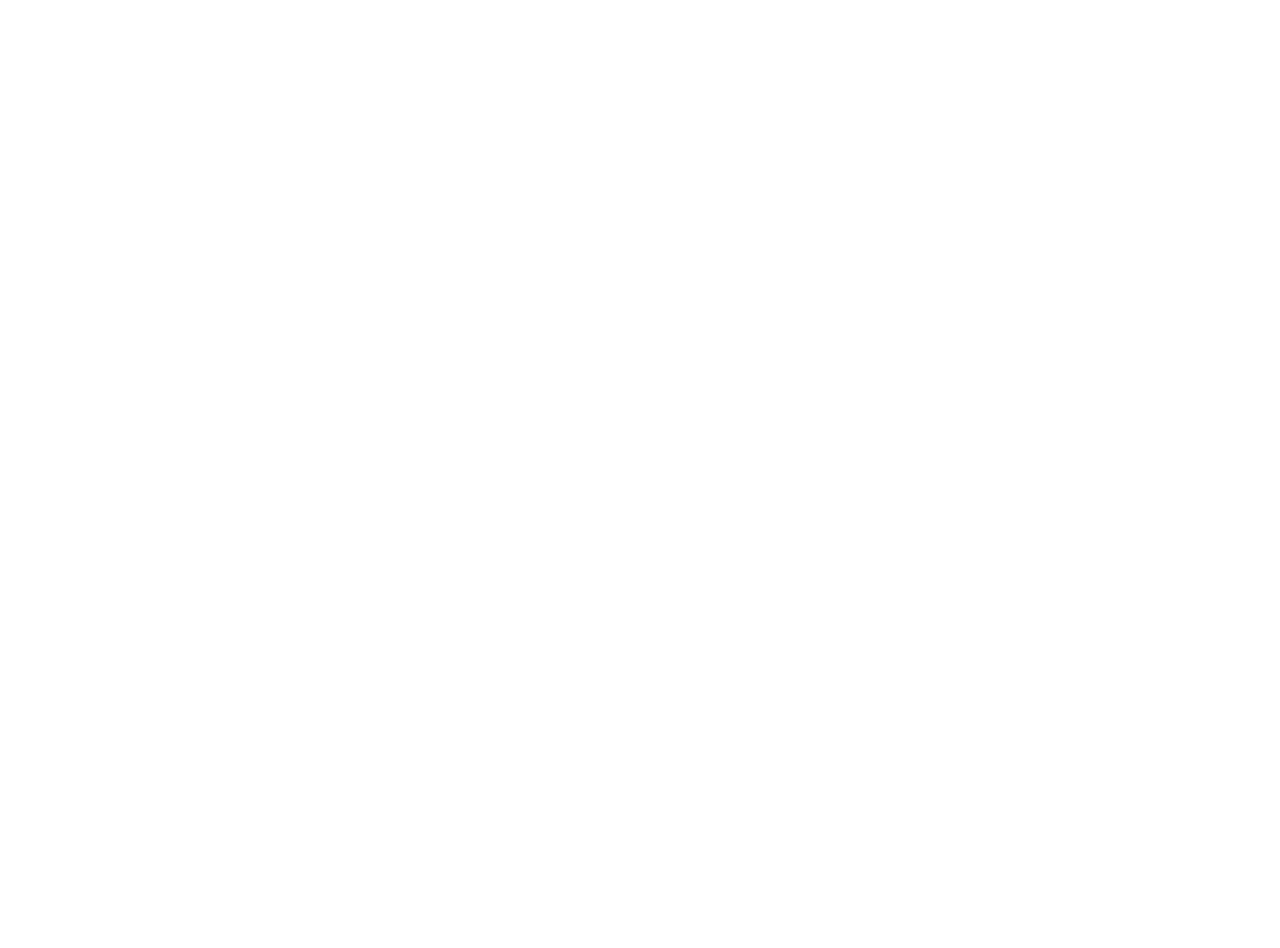
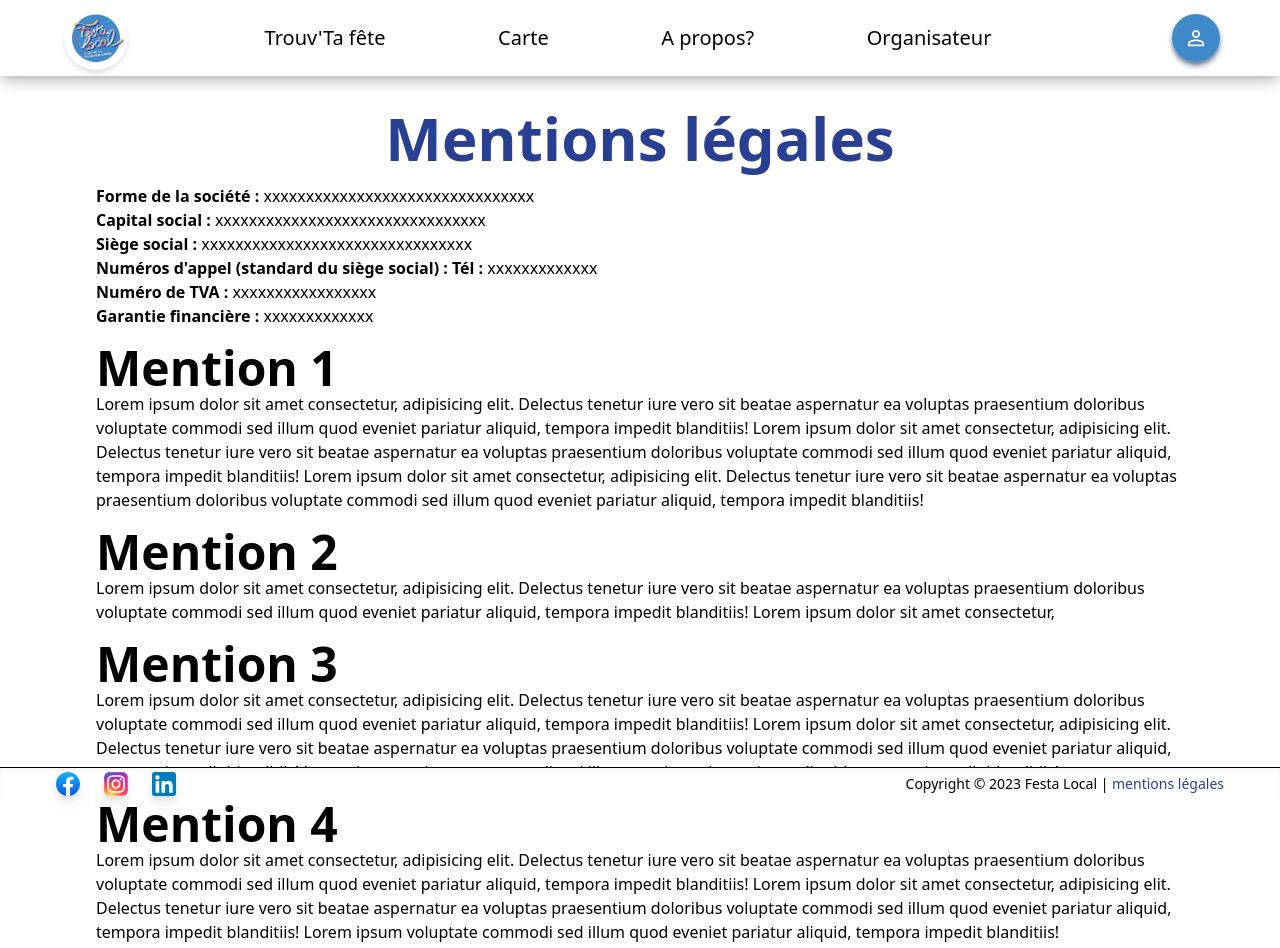
Before and after one commit to festalocal/Website, a React (Vite) app: page /mentions_legales in a window 1280 px wide. Before the commit this address had no page. Shown: the top 948 px of the page. Before the commit the page ends 800 px from the top, so only its background shows below. Built offline with nearby package versions, Linux system fonts and the light colour scheme.

Commit message:
Ajout des pages temporaires et amelioration UI

```diff
--- a/src/App.tsx
+++ b/src/App.tsx
@@ -1,6 +1,8 @@
 // Router import
 import { Route, Routes } from "react-router-dom";
 import { Suspense, lazy } from "react";
+import UnderWork from "./pages/UnderWork";
+import LegalNotice from "./pages/LegalNotice";
 // Web app pages imports
 const Home = lazy(() => import("./pages/Home"));
 const FestivalsCatalogue = lazy(() => import("./pages/FestivalsCatalogue"));
@@ -14,6 +16,11 @@
           <Route path="/" element={<Home />} />
           <Route path="/fetes" element={<FestivalsCatalogue />} />
           <Route path="/fetes/:id" element={<FestivalDetails />} />
+          <Route path="/carte" element={<UnderWork />} />
+          <Route path="/about" element={<UnderWork />} />
+          <Route path="/organisateur" element={<UnderWork />} />
+          <Route path="/login" element={<UnderWork />} />
+          <Route path="/mentions_legales" element={<LegalNotice />} />
         </Routes>
       </Suspense>
     </>
--- a/src/components/FindFestivalButton.tsx
+++ b/src/components/FindFestivalButton.tsx
@@ -8,11 +8,9 @@
   return (
     <>
       <Link to="/fetes">
-        <button className="flex flex-row px-8 py-5 bg-festa-pink hover:bg-festa-light-blue rounded-full drop-shadow-lg">
+        <button className="flex flex-row px-8 py-5 bg-festa-dark-blue hover:bg-festa-light-blue rounded-full drop-shadow-lg">
           <p className="px-4 text-white text-base">trouv'Ta fête</p>
-          <span className="material-symbols-outlined">
-            search
-          </span>
+          <span className="material-symbols-outlined">search</span>
         </button>
       </Link>
     </>
--- a/src/components/Footer.tsx
+++ b/src/components/Footer.tsx
@@ -3,9 +3,10 @@
  * IT contains the links to different social networks
  * and links to the legal notice.
  * Static stateless component.
- * FOR NOW NOT RESPONSIVE.
  * @returns
  */
+
+import { NavLink } from "react-router-dom";
 
 /**
  * Props interface that takes the links
@@ -24,14 +25,14 @@
 function Footer({ fb_link, insta_link, lkd_link }: Props) {
   return (
     <>
-      <footer className="z-20 absolute md:fixed md:bottom-0 flex flex-row px-2 sm:px-4 md:px-14 py-1 w-full shadow-inner justify-between items-center bg-white border-black border-t-[1px]">
+      <footer className="z-20 absolute md:fixed md:bottom-0 flex flex-col gap-2 sm:flex-row px-2 sm:px-4 md:px-14 py-2 sm:py-1 w-full shadow-inner justify-between items-center bg-white border-black border-t-[1px]">
         {/* Social network icon links container */}
         <div>
-          <ul className="flex flex-row">
+          <ul className="flex flex-row gap-2">
             <li>
               <a href={fb_link}>
                 <img
-                  className="max-h-4 md:max-h-6 drop-shadow-lg"
+                  className="max-h-6 sm:max-h-4 md:max-h-6 drop-shadow-lg"
                   src="/facebook_logo.svg"
                   alt="Icone Facebook pour le lien de la page Festa Local"
                 ></img>
@@ -40,7 +41,7 @@
             <li className="ml-2 md:ml-4">
               <a href={insta_link}>
                 <img
-                  className="max-h-4 md:max-h-6 drop-shadow-lg"
+                  className="max-h-6 sm:max-h-4 md:max-h-6 drop-shadow-lg"
                   src="/instagram_logo.svg"
                   alt="Icone Instagram pour le lien de la page Festa Local"
                 ></img>
@@ -49,7 +50,7 @@
             <li className="ml-2 md:ml-4">
               <a href={lkd_link}>
                 <img
-                  className="max-h-4 md:max-h-6 drop-shadow-lg"
+                  className="max-h-6 sm:max-h-4 md:max-h-6 drop-shadow-lg"
                   src="/linkedin_logo.svg"
                   alt="Icone Linkedin pour le lien de la page Festa Local"
                 ></img>
@@ -61,12 +62,12 @@
         <div>
           <p className="font-light text-xs md:text-sm">
             Copyright &copy; 2023 Festa Local |{" "}
-            <a
-              className="text-festa-blue hover:festa-dark-blue hover:underline"
-              href="#"
+            <NavLink
+              className="text-festa-dark-blue hover:festa-dark-blue hover:underline"
+              to="/mentions_legales"
             >
               mentions légales
-            </a>
+            </NavLink>
           </p>
         </div>
       </footer>
--- a/src/components/Navbar.tsx
+++ b/src/components/Navbar.tsx
@@ -101,12 +101,17 @@
             </li>
           </ul>
         </div>
+
         {/* Profile buttons section container for full container*/}
-        <button className="hidden md:flex md:items-center md:justify-between rounded-full m-1 shadow-md shadow-slate-500">
+        <NavLink
+          to="/login"
+          className="hidden md:flex md:items-center md:justify-between rounded-full m-1 shadow-md shadow-slate-500"
+        >
           <span className="material-symbols-outlined rounded-full bg-festa-blue p-3 text-white my-auto hover:bg-festa-dark-blue">
             person
           </span>
-        </button>
+        </NavLink>
+
         <div
           id="toggleMenu"
           className="hover:cursor-pointer grid md:hidden place-content-center w-20 h-14"
--- /dev/null
+++ b/src/pages/LegalNotice.tsx
@@ -0,0 +1,138 @@
+// Importing React for lazy loading
+import { Suspense, lazy } from "react";
+// Importing block for higher order component
+// with faster rendering times thanks to million
+// import { block } from "million/react";
+// Page components imports
+const Navbar = lazy(() => import("../components/Navbar"));
+const Footer = lazy(() => import("../components/Footer"));
+
+function LegalNotice() {
+  return (
+    <>
+      <div
+        key={Math.random()}
+        className="w-full flex flex-col sticky top-0 z-10 drop-shadow-lg"
+      >
+        <Suspense>
+          <Navbar key={Math.random()} />
+        </Suspense>
+      </div>
+      <div className="flex flex-col gap-4 mx-auto pb-14 py-8 px-8 sm:px-12 md:px-16 lg:px-20 xl:px-24">
+        <h1 className="text-festa-dark-blue text-xl sm:text-2xl md:text-3xl lg:text-4xl xl:text-6xl text-center">
+          <b>Mentions légales</b>
+        </h1>
+        <ul>
+          <li>
+            <b>Forme de la société : </b> xxxxxxxxxxxxxxxxxxxxxxxxxxxxxxxx
+          </li>
+          <li>
+            <b>Capital social : </b> xxxxxxxxxxxxxxxxxxxxxxxxxxxxxxxx
+          </li>
+          <li>
+            <b>Siège social : </b> xxxxxxxxxxxxxxxxxxxxxxxxxxxxxxxx
+          </li>
+          <li>
+            <b>Numéros d'appel (standard du siège social) : Tél : </b>{" "}
+            xxxxxxxxxxxxx
+          </li>
+          <li>
+            <b>Numéro de TVA : </b>xxxxxxxxxxxxxxxxx
+          </li>
+          <li>
+            <b>Garantie financière : </b>xxxxxxxxxxxxx
+          </li>
+        </ul>
+
+        <section>
+          <h2 className="text-lg sm:text-xl md:text-2xl lg:text-3xl xl:text-5xl">
+            <b>Mention 1</b>
+          </h2>
+          <p>
+            Lorem ipsum dolor sit amet consectetur, adipisicing elit. Delectus
+            tenetur iure vero sit beatae aspernatur ea voluptas praesentium
+            doloribus voluptate commodi sed illum quod eveniet pariatur aliquid,
+            tempora impedit blanditiis! Lorem ipsum dolor sit amet consectetur,
+            adipisicing elit. Delectus tenetur iure vero sit beatae aspernatur
+            ea voluptas praesentium doloribus voluptate commodi sed illum quod
+            eveniet pariatur aliquid, tempora impedit blanditiis! Lorem ipsum
+            dolor sit amet consectetur, adipisicing elit. Delectus tenetur iure
+            vero sit beatae aspernatur ea voluptas praesentium doloribus
+            voluptate commodi sed illum quod eveniet pariatur aliquid, tempora
+            impedit blanditiis!
+          </p>
+        </section>
+
+        <section>
+          <h2 className="text-lg sm:text-xl md:text-2xl lg:text-3xl xl:text-5xl">
+            <b>Mention 2</b>
+          </h2>
+          <p>
+            Lorem ipsum dolor sit amet consectetur, adipisicing elit. Delectus
+            tenetur iure vero sit beatae aspernatur ea voluptas praesentium
+            doloribus voluptate commodi sed illum quod eveniet pariatur aliquid,
+            tempora impedit blanditiis! Lorem ipsum dolor sit amet consectetur,
+          </p>
+        </section>
+
+        <section>
+          <h2 className="text-lg sm:text-xl md:text-2xl lg:text-3xl xl:text-5xl">
+            <b>Mention 3</b>
+          </h2>
+          <p>
+            Lorem ipsum dolor sit amet consectetur, adipisicing elit. Delectus
+            tenetur iure vero sit beatae aspernatur ea voluptas praesentium
+            doloribus voluptate commodi sed illum quod eveniet pariatur aliquid,
+            tempora impedit blanditiis! Lorem ipsum dolor sit amet consectetur,
+            adipisicing elit. Delectus tenetur iure vero sit beatae aspernatur
+            ea voluptas praesentium doloribus voluptate commodi sed illum quod
+            eveniet pariatur aliquid, tempora impedit blanditiis! Lorem ipsum
+            voluptate commodi sed illum quod eveniet pariatur aliquid, tempora
+            impedit blanditiis!
+          </p>
+        </section>
+
+        <section>
+          <h2 className="text-lg sm:text-xl md:text-2xl lg:text-3xl xl:text-5xl">
+            <b>Mention 4</b>
+          </h2>
+          <p>
+            Lorem ipsum dolor sit amet consectetur, adipisicing elit. Delectus
+            tenetur iure vero sit beatae aspernatur ea voluptas praesentium
+            doloribus voluptate commodi sed illum quod eveniet pariatur aliquid,
+            tempora impedit blanditiis! Lorem ipsum dolor sit amet consectetur,
+            adipisicing elit. Delectus tenetur iure vero sit beatae aspernatur
+            ea voluptas praesentium doloribus voluptate commodi sed illum quod
+            eveniet pariatur aliquid, tempora impedit blanditiis! Lorem ipsum
+            voluptate commodi sed illum quod eveniet pariatur aliquid, tempora
+            impedit blanditiis!
+          </p>
+          <ul>
+            <li>
+              <b>element 1 : </b>xxxxxxxxxxxxxxxxx
+            </li>
+            <li>
+              <b>element 2 : </b>xxxxxxxxxxxxx
+            </li>
+          </ul>
+          <p>
+            Lorem ipsum, dolor sit amet consectetur adipisicing elit. Explicabo
+            consequuntur tempora temporibus excepturi magni tenetur dignissimos
+            unde illum, porro dolorem facere nihil aliquid delectus facilis quae
+            nobis eos error blanditiis?
+          </p>
+        </section>
+      </div>
+
+      <Suspense>
+        <Footer
+          fb_link="https://www.facebook.com/profile.php?id=100087768589954"
+          insta_link="https://www.instagram.com/festa.local/"
+          lkd_link="https://www.linkedin.com/company/festa-local/"
+        ></Footer>
+      </Suspense>
+    </>
+  );
+}
+
+export default LegalNotice;
--- /dev/null
+++ b/src/pages/UnderWork.tsx
@@ -0,0 +1,51 @@
+// Importing React for lazy loading
+import { Suspense, lazy } from "react";
+// Importing block for higher order component
+// with faster rendering times thanks to million
+// import { block } from "million/react";
+// Page components imports
+const Navbar = lazy(() => import("../components/Navbar"));
+const Footer = lazy(() => import("../components/Footer"));
+
+/**
+ * Under work page
+ * @returns
+ */
+function UnderWork() {
+  return (
+    <>
+      <div
+        key={Math.random()}
+        className="w-full flex flex-col sticky top-0 z-10 drop-shadow-lg"
+      >
+        <Suspense>
+          <Navbar key={Math.random()} />
+        </Suspense>
+      </div>
+      <div className="m-4 gap-4 flex justify-center text-xl sm:text-2xl md:text-3xl lg:text-4xl xl:text-6xl">
+        <span className="material-symbols-outlined text-xl sm:text-2xl md:text-3xl lg:text-4xl xl:text-6xl">
+          construction
+        </span>
+        <h1 className="whitespace-normal">
+          Cette page est en cours de construction
+        </h1>
+        <span className="material-symbols-outlined text-xl sm:text-2xl md:text-3xl lg:text-4xl xl:text-6xl">
+          construction
+        </span>
+      </div>
+      <img
+        src="https://cdn.dribbble.com/users/330915/screenshots/3587000/10_coding_dribbble.gif"
+        className="block mx-auto"
+      ></img>
+      <Suspense>
+        <Footer
+          fb_link="https://www.facebook.com/profile.php?id=100087768589954"
+          insta_link="https://www.instagram.com/festa.local/"
+          lkd_link="https://www.linkedin.com/company/festa-local/"
+        ></Footer>
+      </Suspense>
+    </>
+  );
+}
+
+export default UnderWork;
```
Also changed, not shown: src/components/FestivalCard.tsx (+20 -2 lines), src/components/HamburgerMenuOverlay.tsx (+5 -2 lines).
